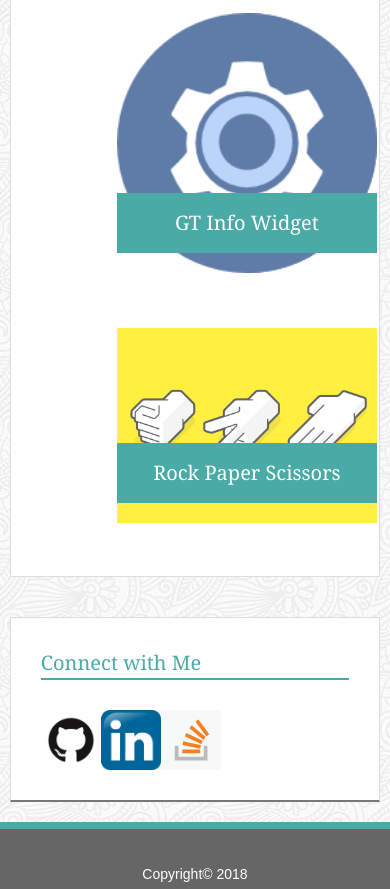
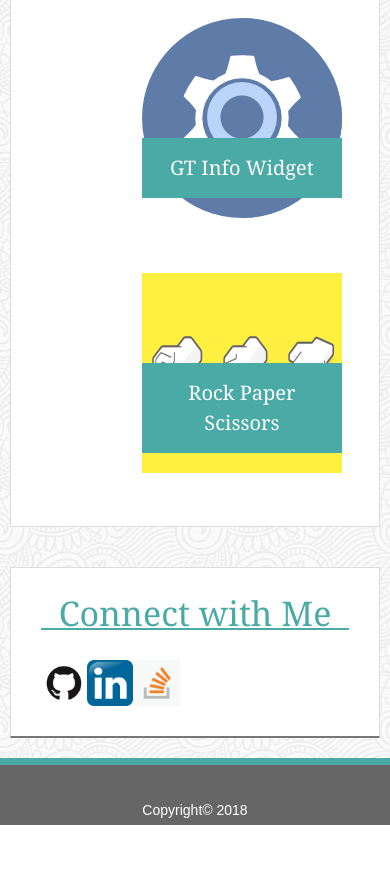
Before and after one commit to Drewpb333/Responsive-Portfolio, a plain HTML site: page portfolio.html in a window 390 px wide. Shown: the part 1021-1910 px from the top of the page. After the commit the page ends 1846 px from the top, so only its background shows below. Drawn offline with Linux system fonts and the light colour scheme.

Commit message:
3.12.18 Media querie changes

```diff
--- a/assets/css/style.css
+++ b/assets/css/style.css
@@ -146,7 +146,7 @@ h3, .sidebar, h2 {
 
 .portfolio-image{
     overflow: auto;
-    width: 260px;
+    width: 200px;
     position: relative;
     float: left;
     margin: 20px 0 25px;
@@ -211,6 +211,10 @@ input[type=submit]{
     cursor: pointer;
 }
 
+#hangman, #rpg, #widget, #trivia, #rock-paper-scissors {
+    width: 200px;
+    height: 200px;
+}
 
 @media screen and (max-width: 980px) {
     .container{
@@ -228,12 +232,12 @@ input[type=submit]{
         height: 80%;
         margin-bottom:20px;
     }
+
+    .portfolio-image{
+        margin-left: 22%;
+    }
 }
-    /* #hangman, #rpg, #widget, #trivia, #rock-paper-scissors {
-        margin: 0 auto;
-    }
-  }
-   */
+
   /* Additional Screen Sizes */
 
   /* Width from 768px to >640px (Tablet width) */
@@ -259,6 +263,19 @@ input[type=submit]{
         max-width: 100%;
     }
 
+    .sidebar h2{
+        text-align: center;
+        font-size: 30px;
+    }
+
+    .sidebar img{
+        width: 12%;
+        height: 20%
+    }
+
+    .portfolio-image{
+        margin-left: 35%;
+    }
 }
 
   /* Width at 640px and below (Phone width) */
@@ -286,4 +303,27 @@ input[type=submit]{
         .portfolio-image{
             margin-left: 25%;
         }
+
+        .sidebar h2{
+            text-align: center;
+            font-size: 34px;
+        }
+
+        .sidebar img{
+            width: 15%;
+            height: 25%
+        }
+
+        .portfolio-image{
+            margin-left: 33%;
+        }
+
+        #name-logo{
+            width: 100%;
+        }
+
+        nav a{
+            padding-left: 65px;
+            padding-right: 65px;
+        }
 }
```
Also changed, not shown: contact.html (+3 -3 lines).
